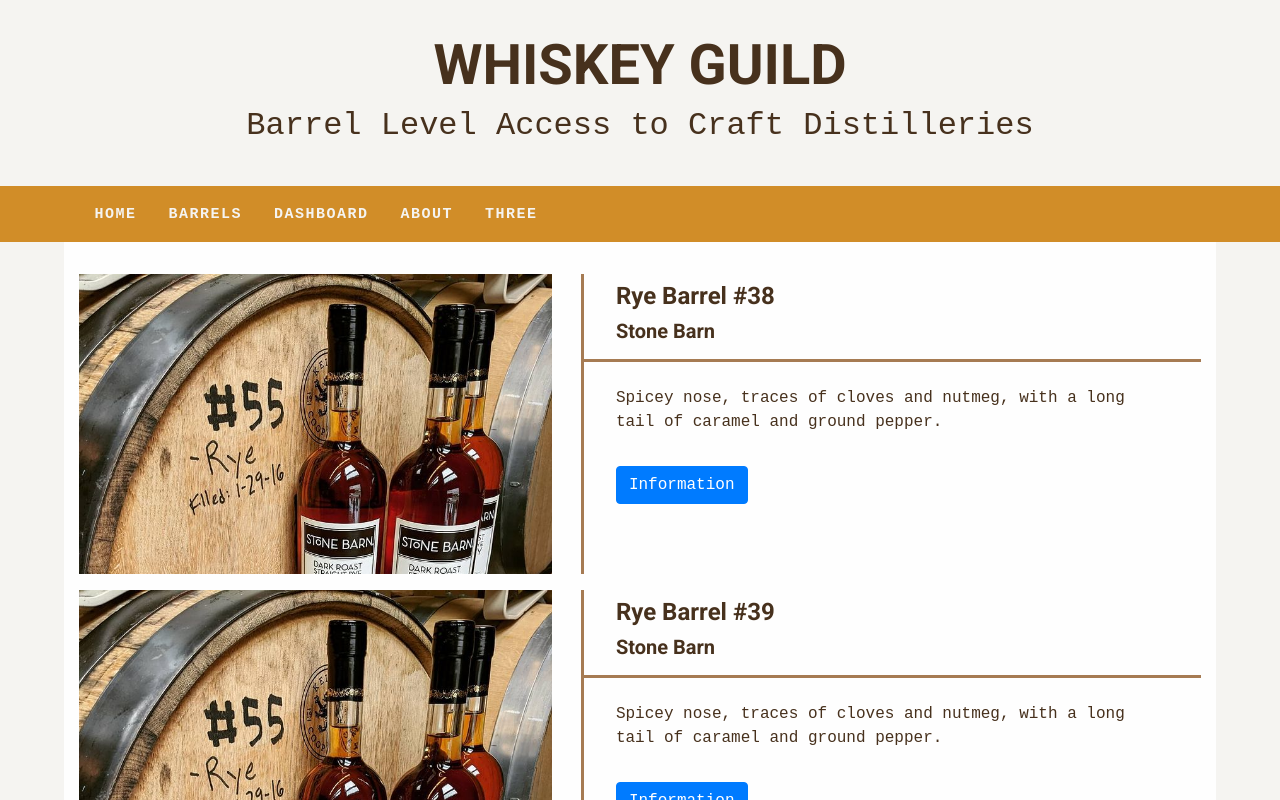
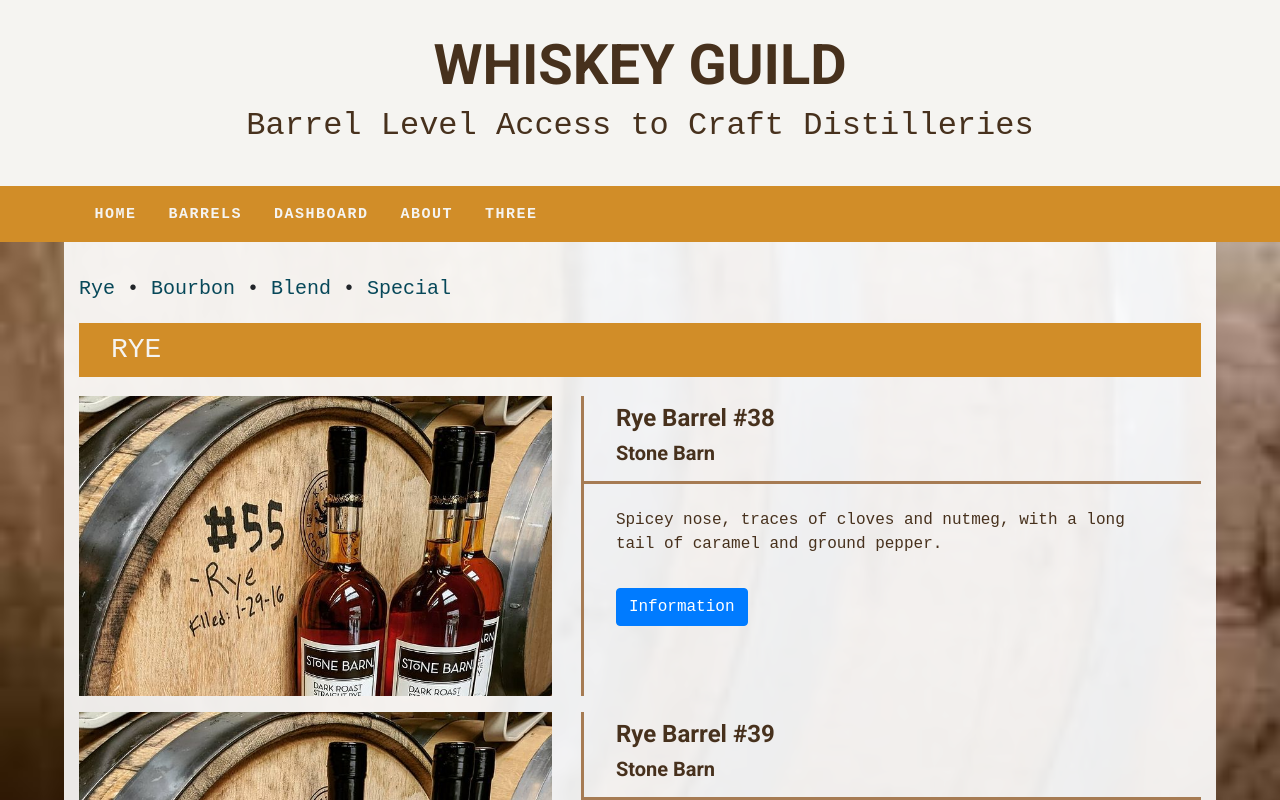
Before and after one commit to jasperdegens/whiskeyFrontend, a React (Create React App) app: page /barrels in a window 1280 px wide. Shown: the top 800 px of the page. Built offline with nearby package versions, Linux system fonts and the light colour scheme.

Commit message:
added in whiskey categories, added in background img

```diff
--- a/src/App.js
+++ b/src/App.js
@@ -24,7 +24,7 @@ function App() {
     <Router>
       <div className="App">
         <Header />
-        <div className='content'>
+        <div className='content' style={{background: 'url("/images/barrels.jpg")'}}>
           <Switch>
             <Route path="/barrels">
               <Barrels />
--- a/src/components/Barrels.js
+++ b/src/components/Barrels.js
@@ -14,12 +14,27 @@ function Barrels() {
 
     let match = useRouteMatch();
 
-    const inventory = whiskeyData.map(wData => {
+    const whiskeyTypes = Object.keys(whiskeyData);
+
+
+    const inventory = whiskeyTypes.map(wKey => {
+        const wData = whiskeyData[wKey];
+
         return (
-            <BarrelCard
-                key={wData.tokenId}
-                match={match}
-                whiskey={wData} />
+            <div className='whiskey-type-wrapper' key={wKey} id={wKey}>
+            <div className='header-label margin-label'>
+              <h3 className='header-title'>{wKey.toUpperCase()}</h3>
+            </div>
+            {wData.map(w => {
+                return (
+                    <BarrelCard
+                    key={w.tokenId}
+                    match={match}
+                    whiskey={w} />
+                )})
+            }
+
+            </div>
         );
     });
 
@@ -32,23 +47,40 @@ function Barrels() {
                         <BarrelDetails whiskeyData={whiskeyData} />
                     </Route>
                     <Route path={match.path}>
+                        <WhiskeyTypeNav whiskeyTypes={whiskeyTypes} />
                         {inventory}
                     </Route>
                 </Switch>
             </div>
         </div>
     )
+}
 
-    // return (
-    //     <>
-    //         <h2>Barrels</h2>
-    //     </>
-    // )
+function WhiskeyTypeNav(props) {
+    return (
+        <div id='whiskey-type-nav'>
+            <ul>
+            {props.whiskeyTypes.map((t, index) => {
+                return (
+                    <li key={t}><a href={`#${t}`}>{t}</a>
+                    { index < props.whiskeyTypes.length - 1 ?
+                        (<span> &#8226; </span>)  : (<> </>) }
+                    </li>
+                )
+            })}
+            </ul>
+        </div>
+    )
 }
 
 function BarrelDetails(props) {
+    console.log(props.whiskeyData);
     let {barrelId} = useParams();
-    const whiskey = props.whiskeyData[parseInt(barrelId)];
+    const wDataFlattened = Object.keys(props.whiskeyData).reduce((acc, key) => {
+        acc.push(props.whiskeyData[key]);
+        return acc;
+    }, []).flat();
+    const whiskey = wDataFlattened.find(w => w.tokenId === parseInt(barrelId));
 
     return (
         <>
@@ -62,9 +94,6 @@ function BarrelDetails(props) {
 
 function BarrelCard(props) {
     const wData = props.whiskey;
-    function handleBarrelClick(barrelId){
-        console.log(barrelId);
-    }
 
     return (
         <div className='barrel-card'>
--- a/src/components/Home.js
+++ b/src/components/Home.js
@@ -24,7 +24,7 @@ function Home() {
                 <img src='/images/barrels.jpg' alt='distillery'/>
             </div>
             <div className='how-it-works-detail detail-lg'>
-                <p className='number'>1. </p><p>Distillery creates an amazing single barrel whiskey and creates a listing in the Whiskey Guild.</p>
+                <p className='number'>1. </p><p>A craft distillery does their magic and creates an amazing single barrel whiskey.</p>
             </div>
             <div className='how-it-works-detail detail-sm'></div>
         </div>
@@ -69,6 +69,10 @@ function Home() {
         <div className='header-label margin-label'>
             <h3 className='header-title'>Latest Barrels</h3>
         </div>
+
+        <div className='header-label margin-label'>
+            <h3 className='header-title'>Why Whiskey Guild?</h3>
+        </div>
     </div>
     )
 
--- a/src/data/whiskeyData.js
+++ b/src/data/whiskeyData.js
@@ -130,6 +130,11 @@ const rye41 = {
 };
 
 
-const whiskeyData = [ rye38, rye39, rye40, rye41 ];
+const whiskeyData = {
+    'rye': [rye38, rye39, rye40, rye41 ],
+    'bourbon': [rye38, rye39, rye40, rye41 ],
+    'blend': [rye38, rye39, rye40, rye41 ],
+    'special': [rye38, rye39, rye40, rye41 ]
+};
 
 export default whiskeyData;
--- a/src/styles/Barrels.css
+++ b/src/styles/Barrels.css
@@ -1,3 +1,22 @@
+#whiskey-type-wrapper{
+    margin-bottom: 4em;
+}
+
+#whiskey-type-nav ul{
+    padding: 0;
+    font-size: 20px;
+}
+
+
+#whiskey-type-nav ul li{
+    display: inline;
+    text-transform: capitalize;
+}
+
+#whiskey-type-nav ul li a{
+    color: var(--contrast-color);
+}
+
 .barrel-card{
     width: 100%;
     margin-bottom: 1em;
--- a/src/styles/Footer.css
+++ b/src/styles/Footer.css
@@ -6,3 +6,6 @@
     justify-content: center;
     background-color: var(--contrast-color);
 }
+#footer p{
+    color: var(--light-color) !important;
+}
--- a/src/styles/Main.css
+++ b/src/styles/Main.css
@@ -1,3 +1,7 @@
+
+.content{
+    background-size: cover !important;
+}
 
 .container{
     padding-top: 2em;
```
